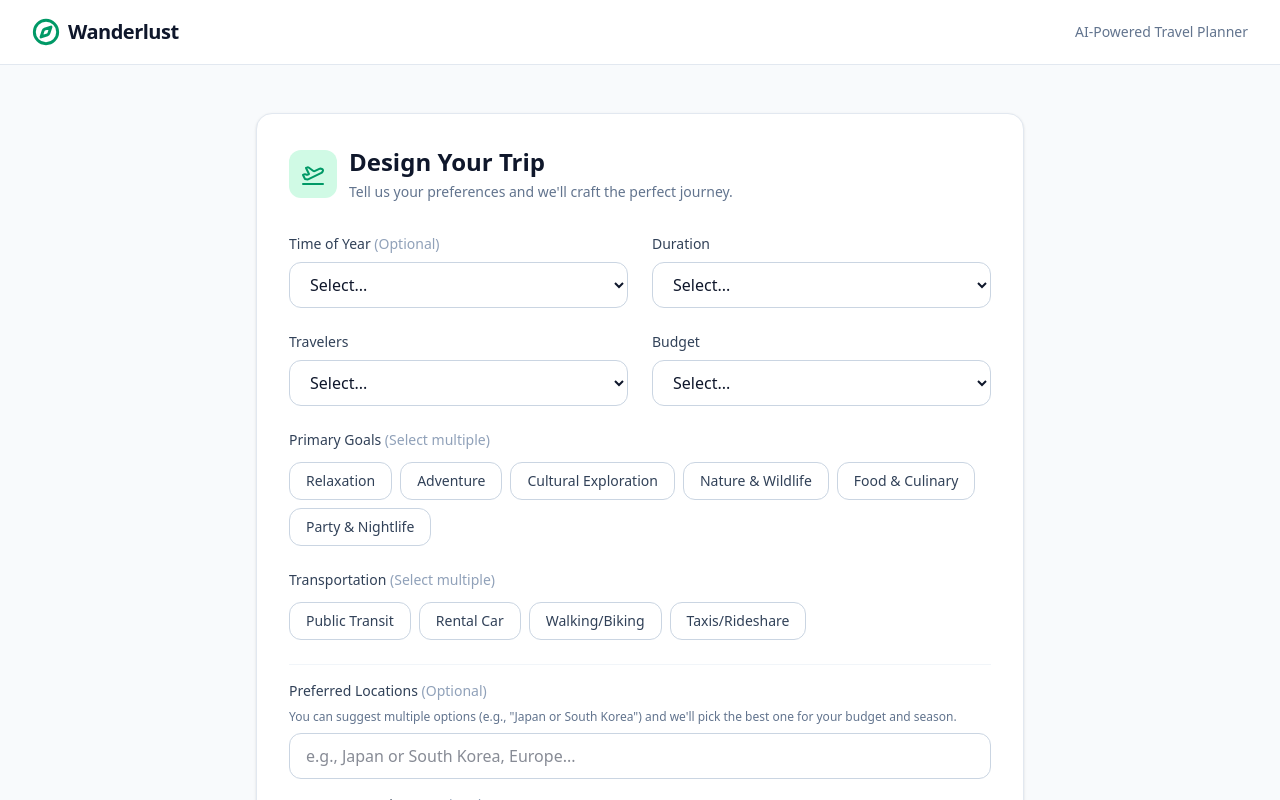
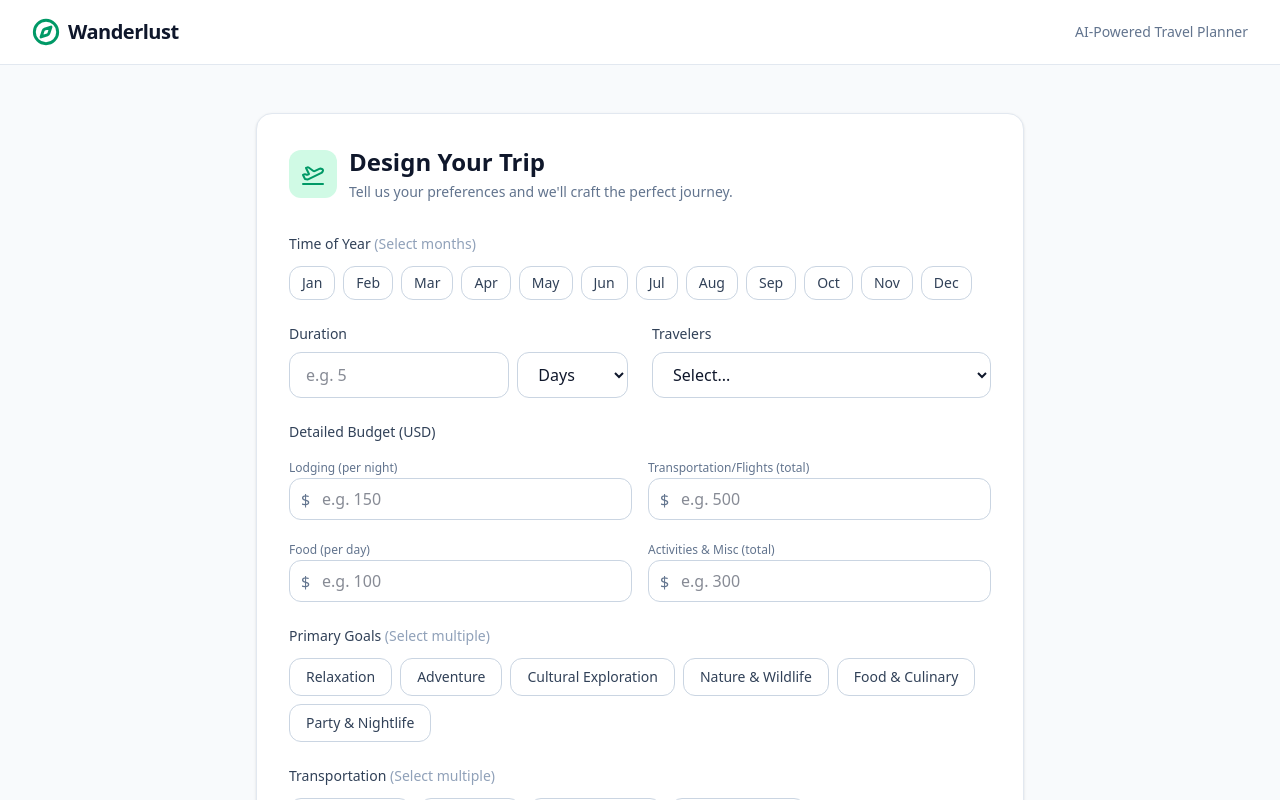
Before and after one commit to mdossett204/google-ai-travel-planner, a React (Vite) app: page / in a window 1280 px wide. Shown: the top 800 px of the page. Built offline with nearby package versions, Linux system fonts and the light colour scheme; no server answers.

Commit message:
Updated UI interface and added 2 llm calls to fact check information

```diff
--- a/src/components/TravelForm.tsx
+++ b/src/components/TravelForm.tsx
@@ -9,10 +9,16 @@ interface TravelFormProps {
 }
 
 const defaultFormData: TravelFormData = {
-  timeOfYear: "",
-  duration: "",
+  timeOfYear: [],
+  durationValue: "",
+  durationUnit: "days",
   travelers: "",
-  budget: "",
+  budget: {
+    lodging: "",
+    transportation: "",
+    food: "",
+    misc: "",
+  },
   primaryGoal: [],
   foodPreferences: "",
   activityPreferences: "",
@@ -38,7 +44,7 @@ export default function TravelForm({
   };
 
   const handleArrayToggle = (
-    field: "primaryGoal" | "transportation",
+    field: "primaryGoal" | "transportation" | "timeOfYear",
     value: string,
   ) => {
     setFormData((prev) => {
@@ -65,6 +71,20 @@ export default function TravelForm({
     "Walking/Biking",
     "Taxis/Rideshare",
   ];
+  const monthOptions = [
+    "Jan",
+    "Feb",
+    "Mar",
+    "Apr",
+    "May",
+    "Jun",
+    "Jul",
+    "Aug",
+    "Sep",
+    "Oct",
+    "Nov",
+    "Dec",
+  ];
 
   const handleSubmit = (e: React.FormEvent) => {
     e.preventDefault();
@@ -89,55 +109,66 @@ export default function TravelForm({
 
       <form onSubmit={handleSubmit} className="space-y-6">
         <div className="grid grid-cols-1 md:grid-cols-2 gap-6">
-          <div className="space-y-2">
-            <label
-              htmlFor="timeOfYear"
-              className="block text-sm font-medium text-slate-700"
-            >
+          <div className="space-y-3 md:col-span-2">
+            <label className="block text-sm font-medium text-slate-700">
               Time of Year{" "}
-              <span className="text-slate-400 font-normal">(Optional)</span>
+              <span className="text-slate-400 font-normal">
+                (Select months)
+              </span>
             </label>
-            <select
-              id="timeOfYear"
-              name="timeOfYear"
-              value={formData.timeOfYear}
-              onChange={handleChange}
-              className="w-full rounded-xl border border-slate-300 bg-white px-4 py-2.5 text-slate-900 focus:border-emerald-500 focus:ring-2 focus:ring-emerald-200 outline-none transition-all"
-            >
-              <option value="" disabled>
-                Select...
-              </option>
-              <option value="Spring">Spring</option>
-              <option value="Summer">Summer</option>
-              <option value="Autumn">Autumn</option>
-              <option value="Winter">Winter</option>
-              <option value="Flexible">Flexible</option>
-            </select>
+            <div className="flex flex-wrap gap-2">
+              {monthOptions.map((month) => (
+                <button
+                  key={month}
+                  type="button"
+                  onClick={() => handleArrayToggle("timeOfYear", month)}
+                  className={`px-3 py-1.5 rounded-xl border text-sm font-medium transition-colors ${
+                    formData.timeOfYear.includes(month)
+                      ? "bg-emerald-100 border-emerald-500 text-emerald-800"
+                      : "bg-white border-slate-300 text-slate-700 hover:border-emerald-500"
+                  }`}
+                >
+                  {month}
+                </button>
+              ))}
+            </div>
           </div>
 
           <div className="space-y-2">
-            <label
-              htmlFor="duration"
-              className="block text-sm font-medium text-slate-700"
-            >
+            <label className="block text-sm font-medium text-slate-700">
               Duration
             </label>
-            <select
-              id="duration"
-              name="duration"
-              value={formData.duration}
-              onChange={handleChange}
-              required
-              className="w-full rounded-xl border border-slate-300 bg-white px-4 py-2.5 text-slate-900 focus:border-emerald-500 focus:ring-2 focus:ring-emerald-200 outline-none transition-all"
-            >
-              <option value="" disabled>
-                Select...
-              </option>
-              <option value="Weekend (2-3 days)">Weekend (2-3 days)</option>
-              <option value="1 Week">1 Week</option>
-              <option value="2 Weeks">2 Weeks</option>
-              <option value="1 Month+">1 Month+</option>
-            </select>
+            <div className="flex gap-2">
+              <input
+                type="number"
+                min="1"
+                required
+                value={formData.durationValue}
+                onChange={(e) =>
+                  setFormData((p) => ({
+                    ...p,
+                    durationValue: e.target.value
+                      ? parseInt(e.target.value)
+                      : "",
+                  }))
+                }
+                className="w-2/3 rounded-xl border border-slate-300 bg-white px-4 py-2.5 text-slate-900 focus:border-emerald-500 focus:ring-2 focus:ring-emerald-200 outline-none transition-all"
+                placeholder="e.g. 5"
+              />
+              <select
+                value={formData.durationUnit}
+                onChange={(e) =>
+                  setFormData((p) => ({
+                    ...p,
+                    durationUnit: e.target.value as "days" | "weeks",
+                  }))
+                }
+                className="w-1/3 rounded-xl border border-slate-300 bg-white px-4 py-2.5 text-slate-900 focus:border-emerald-500 focus:ring-2 focus:ring-emerald-200 outline-none transition-all"
+              >
+                <option value="days">Days</option>
+                <option value="weeks">Weeks</option>
+              </select>
+            </div>
           </div>
 
           <div className="space-y-2">
@@ -165,28 +196,102 @@ export default function TravelForm({
             </select>
           </div>
 
-          <div className="space-y-2">
-            <label
-              htmlFor="budget"
-              className="block text-sm font-medium text-slate-700"
-            >
-              Budget
+          <div className="space-y-3 md:col-span-2">
+            <label className="block text-sm font-medium text-slate-700">
+              Detailed Budget (USD)
             </label>
-            <select
-              id="budget"
-              name="budget"
-              value={formData.budget}
-              onChange={handleChange}
-              required
-              className="w-full rounded-xl border border-slate-300 bg-white px-4 py-2.5 text-slate-900 focus:border-emerald-500 focus:ring-2 focus:ring-emerald-200 outline-none transition-all"
-            >
-              <option value="" disabled>
-                Select...
-              </option>
-              <option value="Budget-friendly">Budget-friendly</option>
-              <option value="Moderate">Moderate</option>
-              <option value="Luxury">Luxury</option>
-            </select>
+            <div className="grid grid-cols-1 sm:grid-cols-2 gap-4">
+              <div className="space-y-1">
+                <label className="text-xs text-slate-500">
+                  Lodging (per night)
+                </label>
+                <div className="relative">
+                  <span className="absolute left-3 top-2.5 text-slate-500">
+                    $
+                  </span>
+                  <input
+                    type="number"
+                    min="0"
+                    value={formData.budget.lodging}
+                    onChange={(e) =>
+                      setFormData((p) => ({
+                        ...p,
+                        budget: { ...p.budget, lodging: e.target.value },
+                      }))
+                    }
+                    className="w-full rounded-xl border border-slate-300 bg-white pl-8 pr-4 py-2 text-slate-900 focus:border-emerald-500 focus:ring-2 focus:ring-emerald-200 outline-none transition-all"
+                    placeholder="e.g. 150"
+                  />
+                </div>
+              </div>
+              <div className="space-y-1">
+                <label className="text-xs text-slate-500">
+                  Transportation/Flights (total)
+                </label>
+                <div className="relative">
+                  <span className="absolute left-3 top-2.5 text-slate-500">
+                    $
+                  </span>
+                  <input
+                    type="number"
+                    min="0"
+                    value={formData.budget.transportation}
+                    onChange={(e) =>
+                      setFormData((p) => ({
+                        ...p,
+                        budget: { ...p.budget, transportation: e.target.value },
+                      }))
+                    }
+                    className="w-full rounded-xl border border-slate-300 bg-white pl-8 pr-4 py-2 text-slate-900 focus:border-emerald-500 focus:ring-2 focus:ring-emerald-200 outline-none transition-all"
+                    placeholder="e.g. 500"
+                  />
+                </div>
+              </div>
+              <div className="space-y-1">
+                <label className="text-xs text-slate-500">Food (per day)</label>
+                <div className="relative">
+                  <span className="absolute left-3 top-2.5 text-slate-500">
+                    $
+                  </span>
+                  <input
+                    type="number"
+                    min="0"
+                    value={formData.budget.food}
+                    onChange={(e) =>
+                      setFormData((p) => ({
+                        ...p,
+                        budget: { ...p.budget, food: e.target.value },
+                      }))
+                    }
+                    className="w-full rounded-xl border border-slate-300 bg-white pl-8 pr-4 py-2 text-slate-900 focus:border-emerald-500 focus:ring-2 focus:ring-emerald-200 outline-none transition-all"
+                    placeholder="e.g. 100"
+                  />
+                </div>
+              </div>
+              <div className="space-y-1">
+                <label className="text-xs text-slate-500">
+                  Activities & Misc (total)
+                </label>
+                <div className="relative">
+                  <span className="absolute left-3 top-2.5 text-slate-500">
+                    $
+                  </span>
+                  <input
+                    type="number"
+                    min="0"
+                    value={formData.budget.misc}
+                    onChange={(e) =>
+                      setFormData((p) => ({
+                        ...p,
+                        budget: { ...p.budget, misc: e.target.value },
+                      }))
+                    }
+                    className="w-full rounded-xl border border-slate-300 bg-white pl-8 pr-4 py-2 text-slate-900 focus:border-emerald-500 focus:ring-2 focus:ring-emerald-200 outline-none transition-all"
+                    placeholder="e.g. 300"
+                  />
+                </div>
+              </div>
+            </div>
           </div>
 
           <div className="space-y-3 md:col-span-2">
--- a/src/services/geminiService.ts
+++ b/src/services/geminiService.ts
@@ -3,10 +3,16 @@ import { GoogleGenAI, Type } from "@google/genai";
 const ai = new GoogleGenAI({ apiKey: process.env.GEMINI_API_KEY });
 
 export interface TravelFormData {
-  timeOfYear: string;
-  duration: string;
+  timeOfYear: string[];
+  durationValue: number | "";
+  durationUnit: "days" | "weeks";
   travelers: string;
-  budget: string;
+  budget: {
+    lodging: string;
+    transportation: string;
+    food: string;
+    misc: string;
+  };
   primaryGoal: string[];
   foodPreferences: string;
   activityPreferences: string;
@@ -29,10 +35,14 @@ export async function getRecommendations(
 ): Promise<Recommendation[]> {
   const prompt = `
     Based on the following travel preferences, provide 3 distinct travel recommendations.
-    Time of Year: ${data.timeOfYear || "Not specified. Please recommend the best time of year to visit."}
-    Duration: ${data.duration}
+    Time of Year: ${data.timeOfYear?.length > 0 ? data.timeOfYear.join(", ") : "Not specified. Please recommend the best time of year to visit."}
+    Duration: ${data.durationValue} ${data.durationUnit}
     Travelers: ${data.travelers}
-    Budget: ${data.budget}
+    Budget (Treat as upper limit, but options within +/- 20% are acceptable):
+      - Lodging: $${data.budget.lodging || "Any"} per night
+      - Transportation/Flights: $${data.budget.transportation || "Any"} total
+      - Food: $${data.budget.food || "Any"} per day
+      - Miscellaneous/Activities: $${data.budget.misc || "Any"} total
     Primary Goal(s): ${data.primaryGoal?.length > 0 ? data.primaryGoal.join(", ") : "Any"}
     Food Preferences: ${data.foodPreferences}
     Activity Preferences: ${data.activityPreferences}
@@ -56,6 +66,8 @@ export async function getRecommendations(
     contents: prompt,
     config: {
       tools: [{ googleSearch: {} }],
+      systemInstruction:
+        "You are an elite travel concierge. You MUST use Google Search to verify that all places, hotels, restaurants, and attractions currently exist, are open, and fit the budget. Provide factual, accurate information.",
     },
   });
 
@@ -81,32 +93,79 @@ export async function getItinerary(
   data: TravelFormData,
   recommendation: Recommendation,
 ): Promise<string> {
-  const prompt = `
-    Create a detailed, day-by-day itinerary and travel tips for the following trip:
+  const systemInstruction =
+    "You are an elite travel concierge. You MUST use Google Search to verify that all places, hotels, restaurants, and attractions currently exist, are open, and fit the budget. Provide factual, accurate information and include real URLs.";
+
+  const draftPrompt = `
+    Create a detailed travel itinerary for the following trip:
     Destination: ${recommendation.title}
-    Duration: ${data.duration}
+    Time of Year: ${data.timeOfYear?.length > 0 ? data.timeOfYear.join(", ") : "Not specified"}
+    Duration: ${data.durationValue} ${data.durationUnit}
     Travelers: ${data.travelers}
-    Budget: ${data.budget}
+    Budget (Treat as upper limit, but options within +/- 20% are acceptable):
+      - Lodging: $${data.budget.lodging || "Any"} per night
+      - Transportation/Flights: $${data.budget.transportation || "Any"} total
+      - Food: $${data.budget.food || "Any"} per day
+      - Miscellaneous/Activities: $${data.budget.misc || "Any"} total
     Primary Goal(s): ${data.primaryGoal?.length > 0 ? data.primaryGoal.join(", ") : "Any"}
     Food Preferences: ${data.foodPreferences}
     Activity Preferences: ${data.activityPreferences}
     Transportation: ${data.transportation?.length > 0 ? data.transportation.join(", ") : "Any"}
     Must-See Locations: ${data.mustSeeLocations || "None specified"}
 
-    Please format the response in Markdown. Include:
-    1. A brief introduction.
-    2. Day-by-day itinerary (morning, afternoon, evening).
-    3. Tips and tricks (packing, local customs, safety, etc.).
-    4. Food recommendations based on their preferences.
+    Please format the response in Markdown with the following strict structure:
+    ## 🌟 Introduction
+    (Brief overview of the trip)
+
+    ## 🏨 Lodging Recommendations
+    (Provide 2-3 specific hotel/lodging options that fit the budget. Include estimated prices)
+
+    ## 🍽️ Food & Restaurant Recommendations
+    (Provide specific restaurant names based on their preferences. Include estimated prices)
+
+    ## 📅 Day-by-Day Itinerary
+    (Morning, afternoon, evening breakdown)
+
+    ## 💡 Tips and Tricks
+    (Packing, local customs, safety)
   `;
 
-  const response = await ai.models.generateContent({
+  // Step 1: Generate Draft
+  const draftResponse = await ai.models.generateContent({
     model: "gemini-2.5-flash",
-    contents: prompt,
+    contents: draftPrompt,
     config: {
       tools: [{ googleSearch: {} }],
+      systemInstruction,
     },
   });
 
-  return response.text || "";
+  const draftText = draftResponse.text || "";
+
+  // Step 2: Fact Check & Add Links
+  const verifyPrompt = `
+    Review the following travel itinerary draft.
+    Your task is to FACT-CHECK and ENHANCE it:
+    1. Use Google Search to verify that the mentioned hotels, restaurants, and attractions actually exist and are currently operational.
+    2. Verify that the estimated costs align with the user's budget (+/- 20%).
+    3. Add REAL website URLs for EVERY hotel and restaurant mentioned, formatted as Markdown links: [Name](URL).
+       CRITICAL: You MUST verify that the URL actually works. If you cannot find a working official website, DO NOT guess or hallucinate a URL. Instead, provide a Google Maps search link (e.g., https://www.google.com/maps/search/?api=1&query=Hotel+Name+City) or omit the link entirely.
+    4. Correct any hallucinations or inaccuracies.
+
+    Return the final, polished Markdown itinerary maintaining the exact same section structure.
+
+    Draft Itinerary:
+    ${draftText}
+  `;
+
+  const finalResponse = await ai.models.generateContent({
+    model: "gemini-2.5-flash",
+    contents: verifyPrompt,
+    config: {
+      tools: [{ googleSearch: {} }],
+      systemInstruction,
+    },
+  });
+
+  return finalResponse.text || draftText;
 }
```
